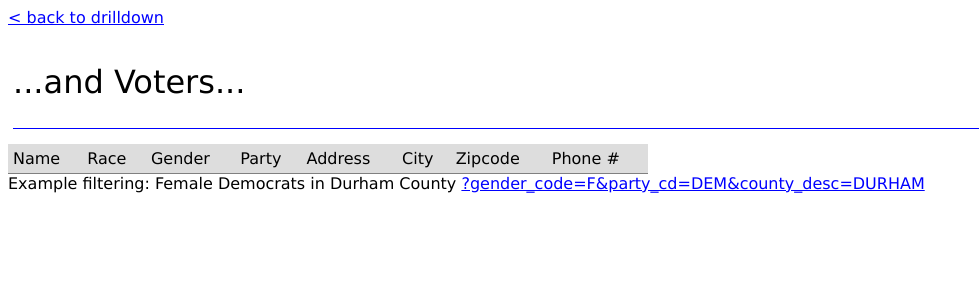
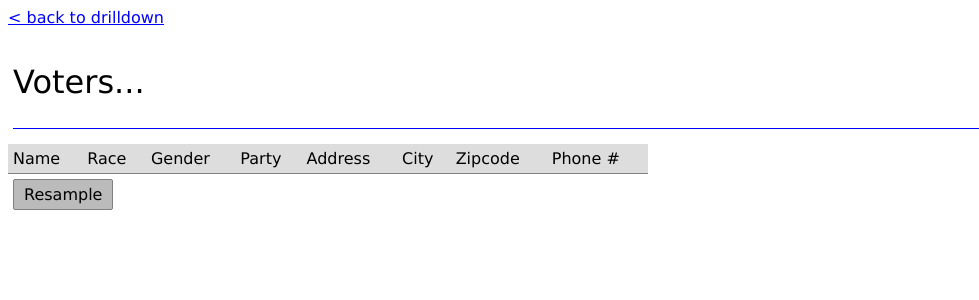
Before and after one commit to NCVotes/voters-ingestor, a Django app: template drilldown/templates/drilldown/sample.html in a window 1280 px wide. Shown: the top 300 px of the page, without its empty margins (0-979 px from the left). Run offline with Django 3.2, Linux system fonts and the light colour scheme; the template is opened without the code that fills it, so the values that code supplies are empty.

Commit message:
Small template tweaks, and a vastly simplified sampling mechanism

```diff
--- a/drilldown/templates/drilldown/base.html
+++ b/drilldown/templates/drilldown/base.html
@@ -18,6 +18,24 @@
         a {
             color: blue;
             text-decoration: underline;
+        }
+
+        button, .btn {
+            display: inline-block;
+            border: 1px solid grey;
+            border-radius: 2px;
+            padding: 5px 10px;
+            margin: 5px;
+            background: #bbb;
+            color: black;
+            text-decoration: none;
+            transition: background-color 0.25s;
+        }
+        button:hover, .btn:hover {
+            background-color: #ccc;
+        }
+        button:active, .btn:active {
+            background-color: #999;
         }
 
         table {
@@ -87,7 +105,7 @@
             display: inline-block;
             padding-bottom: 5px;
         }
-        .filter .filter-desc::before {
+        .filter .filter-desc:not(:first-child)::before {
             content: "...and ";
         }
         .filter:nth-child(2) .filter-desc::before {
--- a/drilldown/templates/drilldown/sample.html
+++ b/drilldown/templates/drilldown/sample.html
@@ -1,7 +1,7 @@
 {% extends "drilldown/base.html" %}
 {% load l10n query_string %}
 
-{% block title %}NCVoter Drilldown{% endblock %}
+{% block title %}NCVoter Sample{% endblock %}
 
 {% block content %}
     <a href="{% url "drilldown" %}?{{ request.GET.urlencode }}">&lt; back to drilldown</a>
@@ -47,7 +47,5 @@
         </table>
     </div>
 
-    <div>
-        Example filtering: Female Democrats in Durham County <a href="?gender_code=F&amp;party_cd=DEM&amp;county_desc=DURHAM">?gender_code=F&amp;party_cd=DEM&amp;county_desc=DURHAM</a>
-    </div>
+    <a class="btn" href="?{{ request.GET.urlencode }}">Resample</a>
 {% endblock %}
```
Also changed, not shown: queryviews/models.py (+3 -39 lines).
